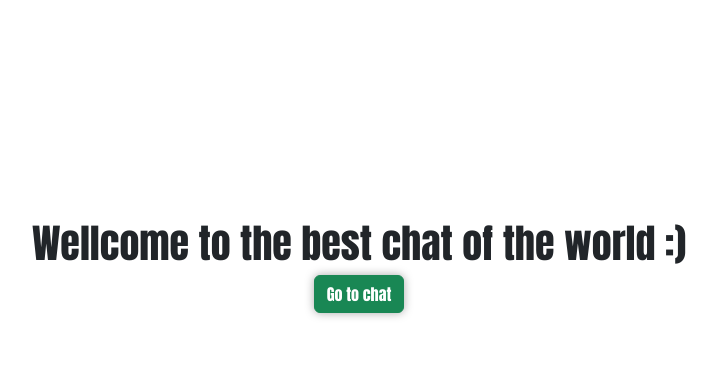
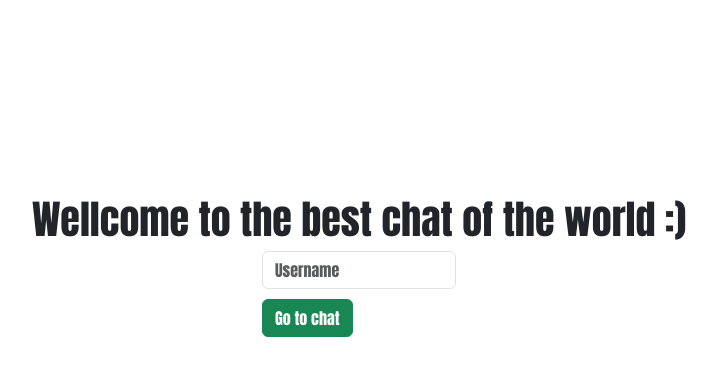
Before and after one commit to iagorivelo/chat-php, a PHP site: page / in a window 1280 px wide. Shown: the part 134-510 px from the top of the page, without its empty margins (281-998 px from the left). Run offline with PHP 8.4, Linux system fonts and the light colour scheme.

Commit message:
Criando a caixa de Username

```diff
--- a/index.php
+++ b/index.php
@@ -12,7 +12,10 @@
     <h1>Wellcome to the best chat of the world :)</h1>
 
     <section>
-        <a class="btn btn-success" href="/chat.php">Go to chat</a>
+	    <form method="POST" action="./chat.php">
+	    	<input name="userID" required id="user-id" style="margin-bottom: 10px;" type='text' placeholder='Username' class='form-control' />
+	        <input class="btn btn-success" type="submit" value="Go to chat" />
+        </form>
     </section>
 
     <script src="https://cdn.jsdelivr.net/npm/bootstrap@5.3.1/dist/js/bootstrap.bundle.min.js" integrity="sha384-HwwvtgBNo3bZJJLYd8oVXjrBZt8cqVSpeBNS5n7C8IVInixGAoxmnlMuBnhbgrkm" crossorigin="anonymous"></script>
```
